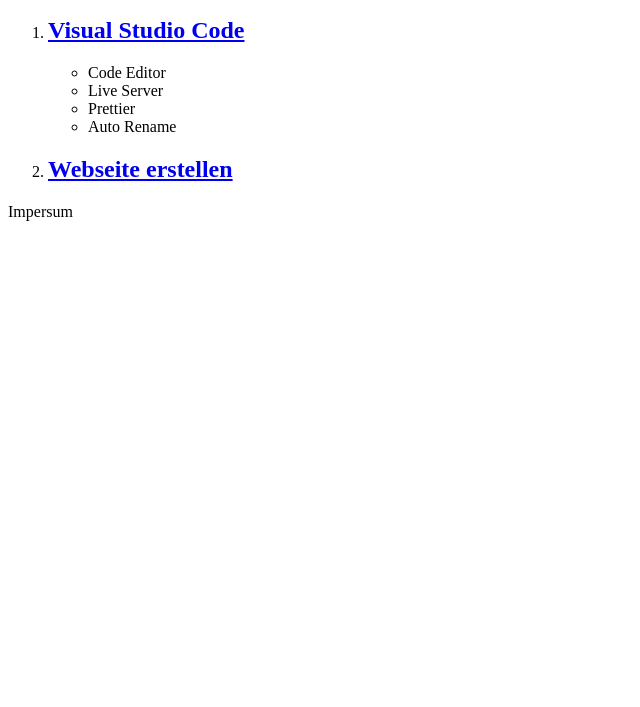
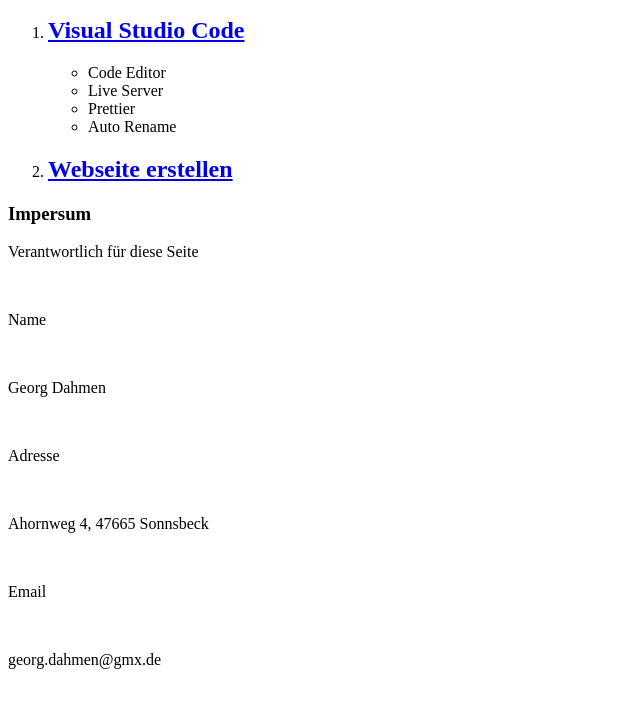
Before and after one commit to georg0480/webseite, a plain HTML site: page index.html in a window 1280 px wide. Shown: the part 101-808 px from the top of the page, without its empty margins (0-640 px from the left). Drawn offline with Linux system fonts and the light colour scheme.

Commit message:
plus Daten impresum

```diff
--- a/index.html
+++ b/index.html
@@ -30,6 +30,14 @@
         </h2>
       </li>
     </ol>
-      <p>Impersum</p>
+      <h3>Impersum</h3>
+        <p>Verantwortlich für diese Seite</p><br>
+        <p>Name</p><br>
+          <p>Georg Dahmen</p><br>
+        <p>Adresse</p><br>
+          <p>Ahornweg 4, 47665 Sonnsbeck</p><br>
+          <p>Email</p><br>
+          <p>georg.dahmen@gmx.de</p><br>
+
   </body>
 </html>
```
